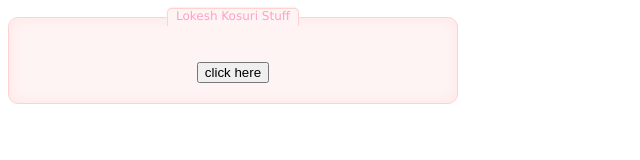
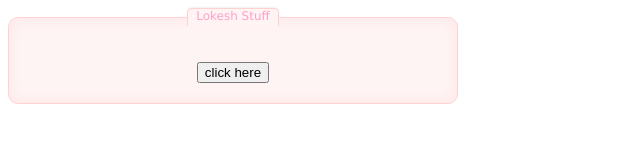
Before and after one commit to lokeshkosuri/textone, a plain HTML site: page testFile.html in a window 1280 px wide. Shown: the full height of the page, 0-640 px from the left. Drawn offline with Linux system fonts and the light colour scheme.

Commit message:
Update testFile.html

```diff
--- a/testFile.html
+++ b/testFile.html
@@ -2,7 +2,7 @@
 <body style="text-align: center;">
 <div class = "form-style-3">
 
-	<fieldset><legend>Lokesh Kosuri Stuff</legend>
+	<fieldset><legend>Lokesh Stuff</legend>
 
     <p id="GFG_DOWN" class="form-style-3"></p>
 		<button type="submit" onclick="GFG_Fun()">
```
